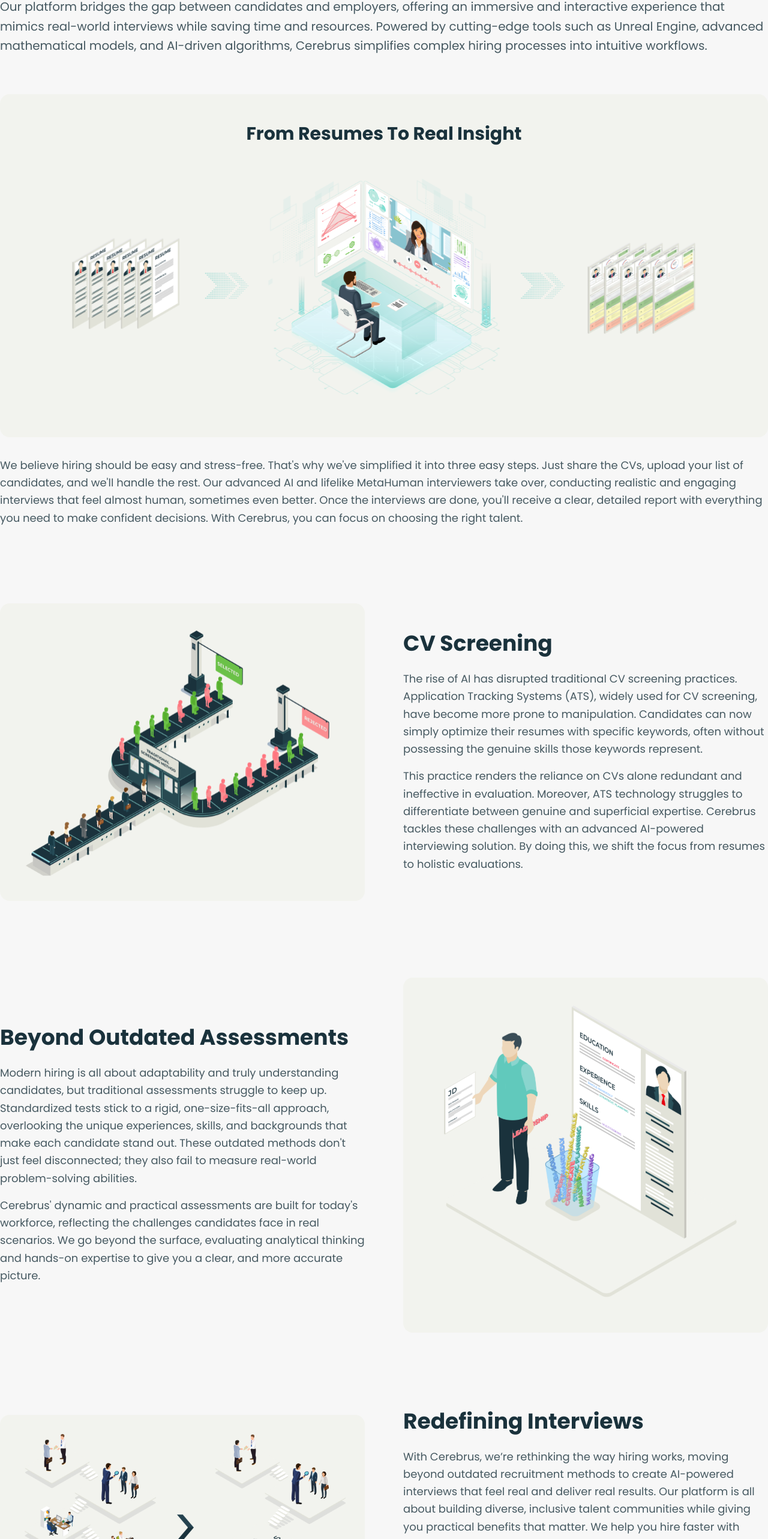
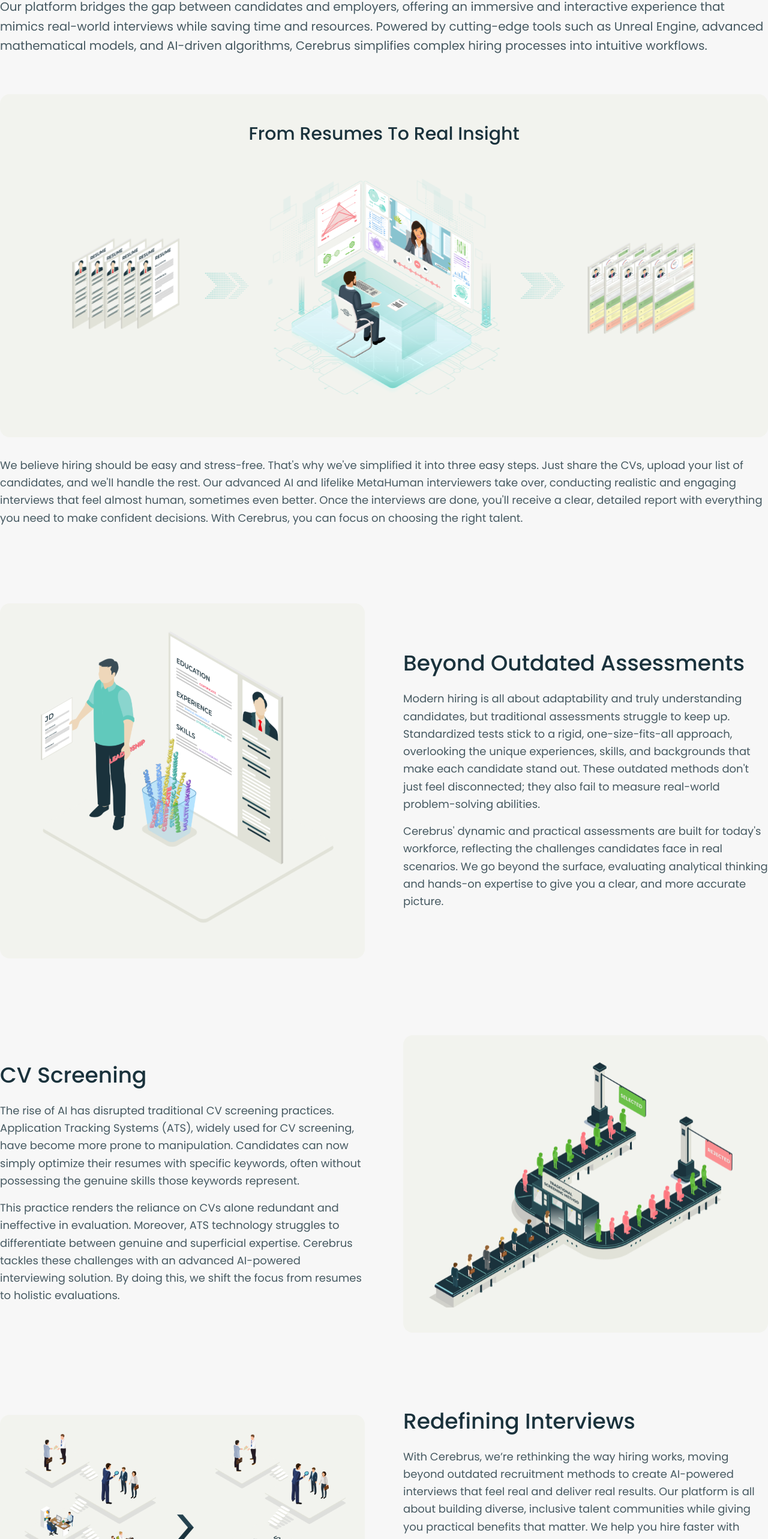
Before and after one commit to sakshamjaiswal1/cerebrus-frontend, a React (Vite) app: page /our-concept in a window 1280 px wide. Shown: the part 233-2799 px from the top of the page at 60% size. Built offline with nearby package versions, Linux system fonts and the light colour scheme.

Commit message:
fix: our concept page

```diff
--- a/src/components/ourconcept/BeyondAssessmentsSection.tsx
+++ b/src/components/ourconcept/BeyondAssessmentsSection.tsx
@@ -3,10 +3,17 @@
     <section className="w-full py-16">
       <div className="max-w-7xl mx-auto">
         <div className="grid grid-cols-1 lg:grid-cols-2 gap-16 items-center">
-
+          {/* Left Column: Person with Screen */}
+          <div className="bg-brand-bg rounded-2xl p-8">
+            <img
+              src="/our-c-3.svg"
+              alt="Beyond Outdated Assessments - Modern hiring evaluation"
+              className="w-full h-auto"
+            />
+          </div>
           {/* Right Column: Text Content */}
           <div>
-            <h2 className="text-4xl font-bold text-primary mb-6">
+            <h2 className="text-4xl font-medium text-primary mb-6">
               Beyond Outdated Assessments
             </h2>
             <p className="text-lg text-primary opacity-80 leading-relaxed mb-4">
@@ -16,15 +23,6 @@
               Cerebrus' dynamic and practical assessments are built for today's workforce, reflecting the challenges candidates face in real scenarios. We go beyond the surface, evaluating analytical thinking and hands-on expertise to give you a clear, and more accurate picture.
             </p>
           </div>
-
-          {/* Left Column: Person with Screen */}
-          <div className="bg-brand-bg rounded-2xl p-8">
-            <img
-              src="/our-c-3.svg"
-              alt="Beyond Outdated Assessments - Modern hiring evaluation"
-              className="w-full h-auto"
-            />
-          </div>
         </div>
       </div>
     </section>
--- a/src/components/ourconcept/CVScreeningSection.tsx
+++ b/src/components/ourconcept/CVScreeningSection.tsx
@@ -3,18 +3,9 @@
     <section className="w-full py-16">
       <div className="max-w-7xl mx-auto">
         <div className="grid grid-cols-1 lg:grid-cols-2 gap-16 items-center">
-
-          {/* Right Column: Conveyor Belt Illustration */}
-          <div className="bg-brand-bg rounded-2xl p-8">
-            <img
-              src="/our-c-2.svg"
-              alt="CV Screening - AI-powered conveyor belt system"
-              className="w-full h-auto"
-            />
-          </div>
           {/* Left Column: Text Content */}
           <div>
-            <h2 className="text-4xl font-bold text-primary mb-6">
+            <h2 className="text-4xl font-medium text-primary mb-6">
               CV Screening
             </h2>
             <p className="text-lg text-primary opacity-80 leading-relaxed mb-4">
@@ -24,8 +15,14 @@
               This practice renders the reliance on CVs alone redundant and ineffective in evaluation. Moreover, ATS technology struggles to differentiate between genuine and superficial expertise. Cerebrus tackles these challenges with an advanced AI-powered interviewing solution. By doing this, we shift the focus from resumes to holistic evaluations.
             </p>
           </div>
-
-
+          {/* Right Column: Conveyor Belt Illustration */}
+          <div className="bg-brand-bg rounded-2xl p-8">
+            <img
+              src="/our-c-2.svg"
+              alt="CV Screening - AI-powered conveyor belt system"
+              className="w-full h-auto"
+            />
+          </div>
         </div>
       </div>
     </section>
--- a/src/components/ourconcept/OurConceptHero.tsx
+++ b/src/components/ourconcept/OurConceptHero.tsx
@@ -7,15 +7,29 @@
         {/* Main Title */}
         <div className="text-left mb-16">
           <GradientText text="Why We Built Cerebrus" />
-          <p className="text-xl text-primary opacity-80 leading-relaxed">
+          <p className="text-xl text-primary opacity-80 leading-relaxed max-md:hidden">
             Our platform bridges the gap between candidates and employers, offering an immersive and interactive experience that mimics real-world interviews while saving time and resources. Powered by cutting-edge tools such as Unreal Engine, advanced mathematical models, and AI-driven algorithms, Cerebrus simplifies complex hiring processes into intuitive workflows.
           </p>
+          <div className="hidden max-md:block font-[300]">
+            <div className="flex w-full items-center gap-2 p-2">
+              <img src="/tickIcon.svg" alt="" className="w-5 h-5" />
+              <p>
+                Bridging candidates and employers, with an immersive and holistic interview experience
+              </p>
+            </div>
+            <div className="flex w-full items-center gap-2 p-2">
+              <img src="/tickIcon.svg" alt="" className="w-5 h-5" />
+              <p>
+                Powered by Unreal Engine, advanced mathematical models, and AI-driven algorithms
+              </p>
+            </div>
+          </div>
         </div>
 
         {/* Main Graphic: From Resumes To Real Insight */}
         <div className="bg-brand-bg rounded-2xl p-12 mb-8">
           <div className="text-center mb-8">
-            <h2 className="text-3xl font-bold text-primary mb-4">
+            <h2 className="text-3xl font-medium text-primary mb-4">
               From Resumes To Real Insight
             </h2>
           </div>
--- a/src/components/ourconcept/RedefiningInterviewsSection.tsx
+++ b/src/components/ourconcept/RedefiningInterviewsSection.tsx
@@ -14,7 +14,7 @@
           </div>
           {/* Right Column: Text Content */}
           <div>
-            <h2 className="text-4xl font-bold text-primary mb-6">
+            <h2 className="text-4xl font-medium text-primary mb-6">
               Redefining Interviews
             </h2>
             <p className="text-lg text-primary opacity-80 leading-relaxed mb-4">
--- a/src/pages/OurConcept.tsx
+++ b/src/pages/OurConcept.tsx
@@ -47,8 +47,8 @@
       <main className="max-w-7xl mx-auto pt-10">
         <Header />
         <OurConceptHero />
+        <BeyondAssessmentsSection />
         <CVScreeningSection />
-        <BeyondAssessmentsSection />
         <RedefiningInterviewsSection />
         <CTASection />
         <Footer />
```
Also changed, not shown: public/tickIcon.svg (added).
